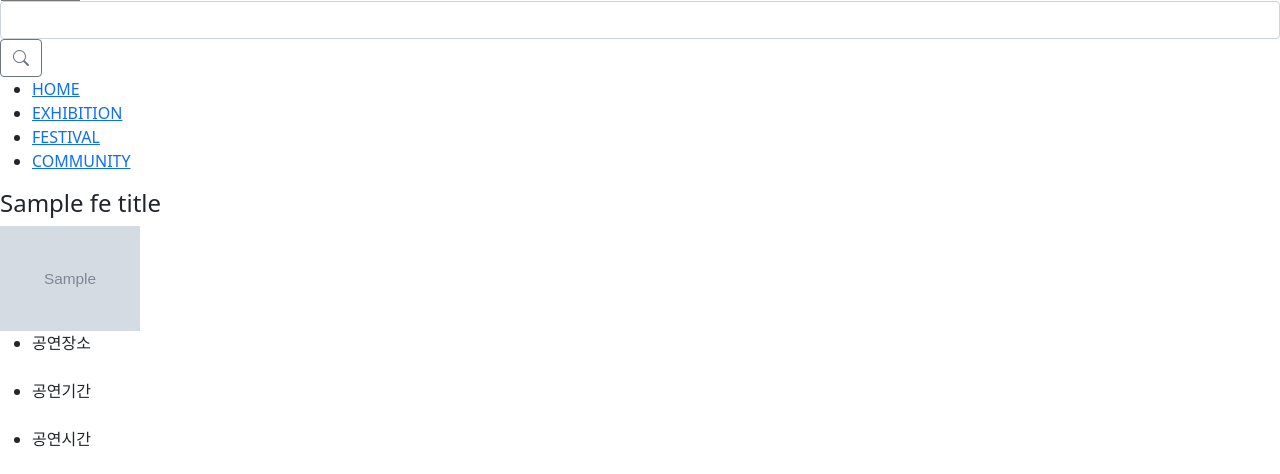
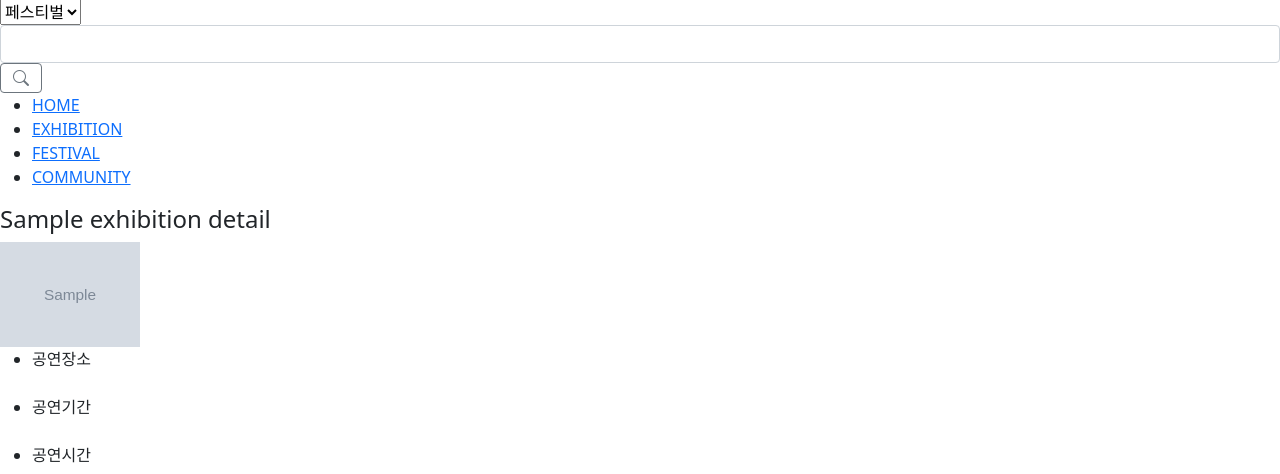
Before and after one commit to gganddabbiya/likelion-hackathon, a Django app: template templates/exhibitions/exhibitionDetail.html in a window 1280 px wide. Shown: the part 325-799 px from the top of the page. Run offline with Django 3.2, Linux system fonts and the light colour scheme; the template is opened without the code that fills it: most values are stand-ins (such as "Sample title", 1, 10 or a date in 2020); grey boxes marked "Sample" are stand-in pictures; data that the repository does not hold is empty; some libraries are stand-ins or nearby versions.

Commit message:
exhibition_detali 페이지 연결

```diff
--- a/crawling/crawling_main.py
+++ b/crawling/crawling_main.py
@@ -1,6 +1,7 @@
 import interpark, melon, yes
 
 from selenium import webdriver
+from selenium.webdriver.chrome.service import Service
 from webdriver_manager.chrome import ChromeDriverManager
 
 
@@ -8,7 +9,7 @@
     options = webdriver.ChromeOptions()
     options.add_argument("headless")
     options.add_experimental_option("excludeSwitches", ["enable-logging"])
-    driver = webdriver.Chrome(ChromeDriverManager().install(), options=options)
+    driver = webdriver.Chrome(service=Service(ChromeDriverManager().install()), options=options)
 
     # 각 사이트 크롤링 함수가 들어올 위치#
     # 중복이 있을 경우 먼저 실행하는 함수의 행사 정보가 저장 됩니다.
--- a/templates/exhibitions/exhibitionDetail.html
+++ b/templates/exhibitions/exhibitionDetail.html
@@ -1,11 +1,11 @@
-<!DOCTYPE html>
+x<!DOCTYPE html>
 <html lang="en">
 <head>
     <meta charset="UTF-8">
     <meta http-equiv="X-UA-Compatible" content="IE=edge">
     <meta name="viewport" content="width=device-width, initial-scale=1.0">
     <title>Document</title>
-    <link rel="stylesheet" href="/css/festival_info.css">
+    <link rel="stylesheet" href="/css/exstival_info.css">
     <!-- 부트스트랩 -->
     <link href="https://cdn.jsdelivr.net/npm/bootstrap@5.1.3/dist/css/bootstrap.min.css" rel="stylesheet" integrity="sha384-1BmE4kWBq78iYhFldvKuhfTAU6auU8tT94WrHftjDbrCEXSU1oBoqyl2QvZ6jIW3" crossorigin="anonymous">
     <link rel="stylesheet" href="https://cdn.jsdelivr.net/npm/bootstrap-icons@1.7.1/font/bootstrap-icons.css">
@@ -32,10 +32,10 @@
             <li class="categoryCategory"><a href="#">COMMUNITY</a></li>
         </ul>
     </header>
-    <h4 class="exhibition_name">{{fe_title}}</h4>
+    <h4 class="exhibition_name">{{ exhibition_detail.ex_title}}</h4>
     <div class="exhibition_info">
         <div id="left">
-            <img src="{{ fe_img }}" style="width: 140px;">
+            <img src="{{ exhibition_detail.ex_image }}" style="width: 140px;">
         </div>
         <div id="mid">
             <ul class="info">
@@ -50,13 +50,13 @@
         </div>
         <div id="right">
             <ul class="info_detail">
-                <li id="place">{{ fe_place }}</li>
+                <li id="place">{{ exhibition_detail.ex_place }}</li>
                 <br />
-                <li id="period">{{ fe_startDate }} ~ {{ fe_endDate }}</li>
+                <li id="period">{{ exhibition_detail.ex_startDate }} ~ {{ exhibition_detail.ex_endDate }}</li>
                 <br />
-                <li id="runtime">{{ fe_timeinfo }}</li>
+                <li id="runtime">{{ exhibition_detail.ex_timeinfo }}</li>
                 <br />
-                <li id="age">{{ fe_age }}</li>
+                <li id="age">{{ exhibition_detail.ex_age }}</li>
             </ul>
         </div>
     </div>
@@ -64,11 +64,13 @@
         <li id="talk_share"><img src="img/talk.png" alt="talk" style="width: 41.86px; height: 49.5px;"><a href="#">카톡 공유</a></li>
         <li id="mail_share"><img src="img/email.png" alt="mail" style="width: 34px; height: 34px;"><a href="#">메일 공유</a></li>
         <li id="link_share"><img src="img/hyperlink.png" alt="link" style="width: 39.2px; height: 39.2px;"><a href="#">링크 공유</a></li>
-        <li id="detail_web"><img src="img/web.png" alt="web" style="width: 39px; height: 39px;"><a href="{{ fe_link }}">바로 가기</a></li>
+        <li id="detail_web"><img src="img/web.png" alt="web" style="width: 39px; height: 39px;"><a href="{{ exhibition_detail.ex_link }}">바로 가기</a></li>
     </ul>
     <h5 class="detail_info">상세정보</h5>
     <div class="detail_img">
-        <img src="img/detail.png" alt="detail img" style="width: 600px; height: 300px;">
+        {% for detail in exhibition_detail.ex_detail_img %}
+            <img src={{ detail }} alt="detailimg">
+        {% endfor %}
     </div>
     <footer>
         <div>by. 멋쟁이 사자처럼 상명대학교 아기사자들</div>
--- a/templates/exhibitions/exhibitionList_sample.html
+++ b/templates/exhibitions/exhibitionList_sample.html
@@ -29,7 +29,7 @@
                     </tr>
                 </thead>
                 <tbody>
-                {% for exhibition in exhibition_list %}
+                {% for exhibition in exhibition_list|dictsort:"ex_title" %}
                 <tr>
                     <td>{{exhibition.ex_title}}</td>
                     <td>{{exhibition.ex_startDate}}</td>
--- a/woa_prj/settings.py
+++ b/woa_prj/settings.py
@@ -39,7 +39,7 @@
     'django.contrib.staticfiles',
     'festival',
     'exhibition',
-    'post'
+    'post',
 ]
 
 MIDDLEWARE = [
```
Also changed, not shown: exhibition/views.py (+5 -3 lines).
